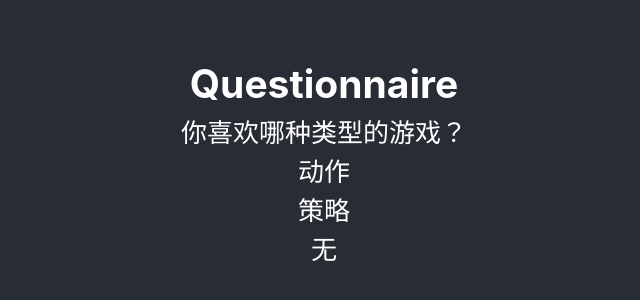
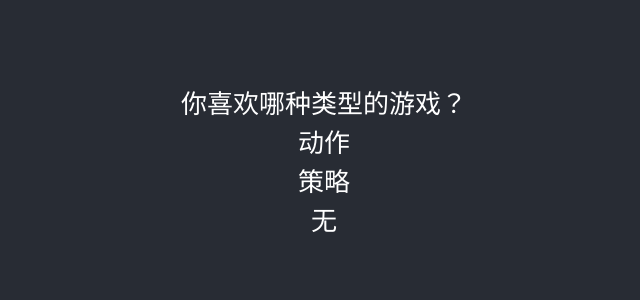
Before and after one commit to Liaozhenting/interactive-questionnaire, a React (Create React App) app: page / in a window 1280 px wide. Shown: the part 238-538 px from the top of the page, without its empty margins (316-956 px from the left). Built offline with nearby package versions, Linux system fonts and the light colour scheme.

Commit message:
feat: readme

```diff
--- a/src/questionaire/index.js
+++ b/src/questionaire/index.js
@@ -56,7 +56,6 @@ class Questionnaire extends Component {
     const { qNames } = this.state;
     return (
       <div>
-        <h2>Questionnaire</h2>
         <ul>
             {qNames.map((qName)=>{
               let ele = this.getQuestionEntity(qName);
```
